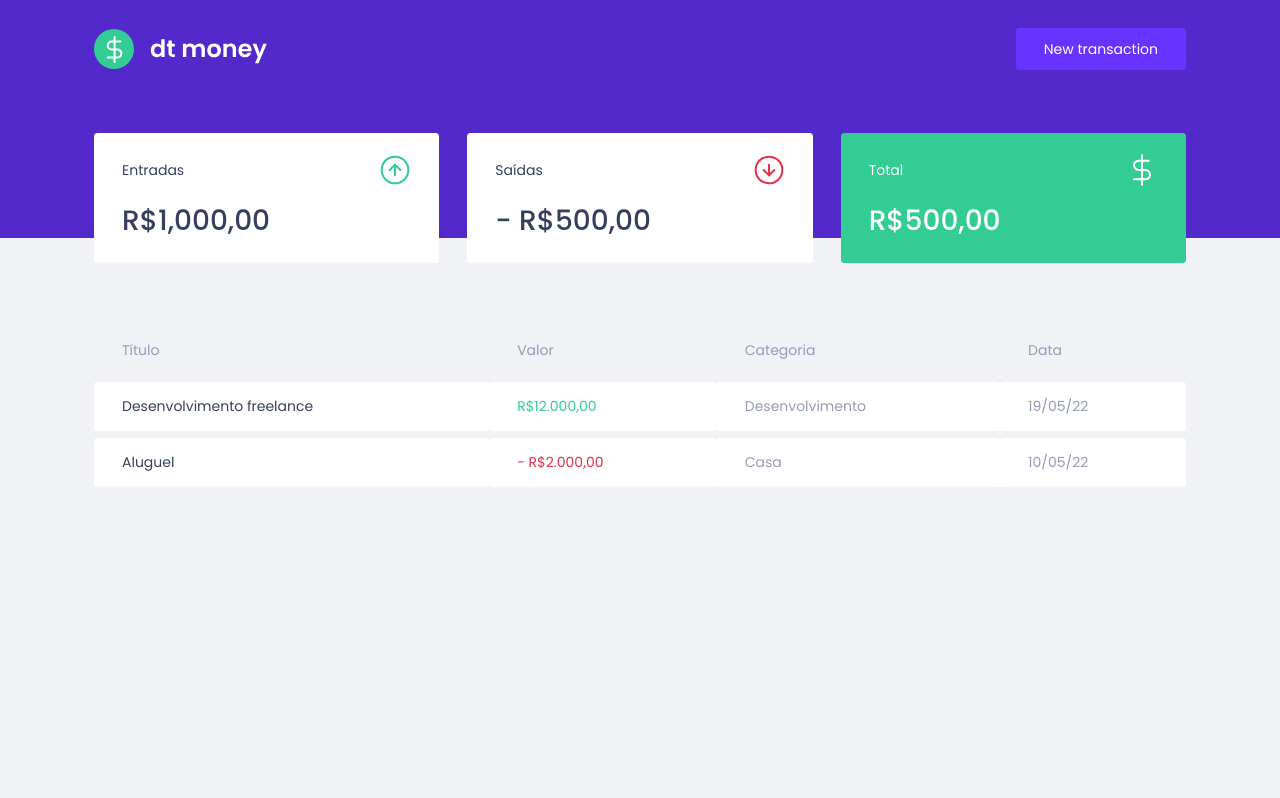
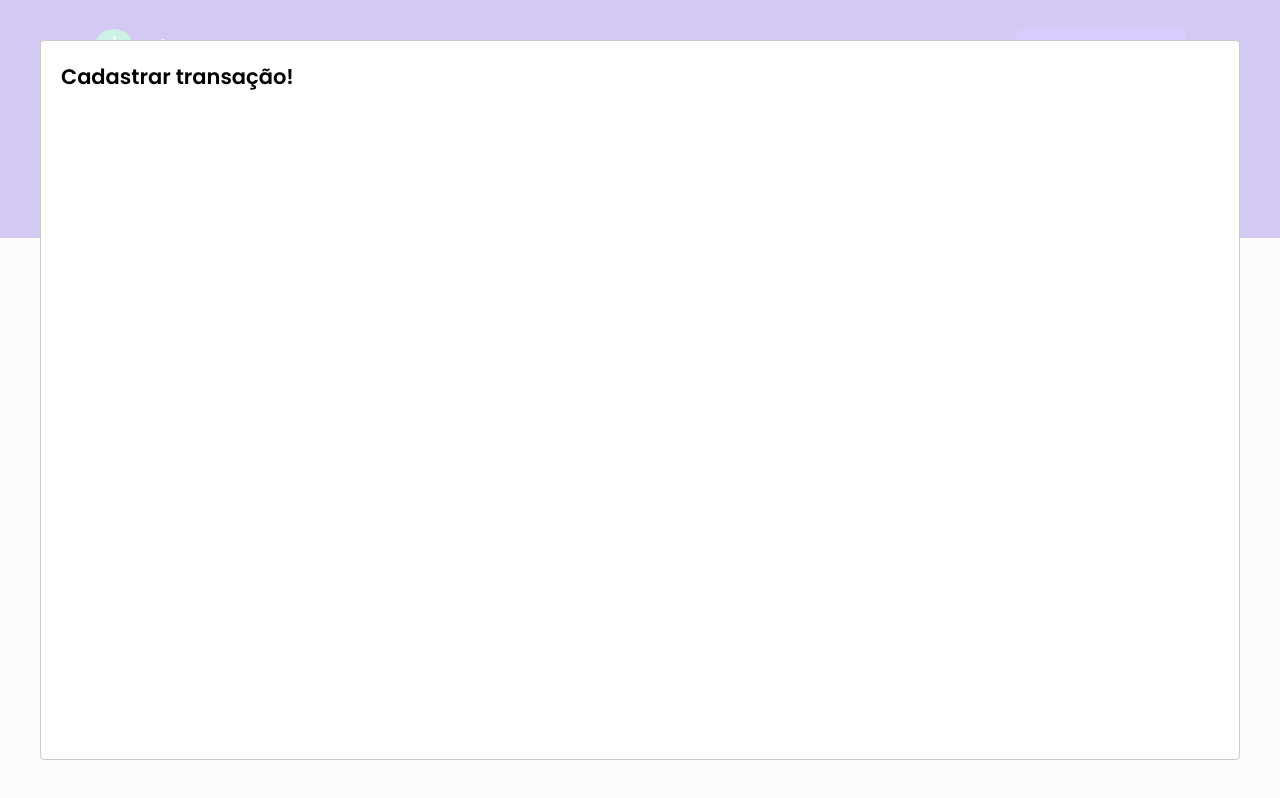
Before and after one commit to dscostat7/platform-money-controller, a React (Create React App) app: page / in a window 1280 px wide. Both pictures are taken after a click on the button "New transaction". Built offline with nearby package versions, Linux system fonts and the light colour scheme; no server answers; what miragejs would draw is missing.

Commit message:
Create and install reactModal

```diff
--- a/package.json
+++ b/package.json
@@ -7,6 +7,7 @@
     "miragejs": "^0.1.44",
     "react": "^18.1.0",
     "react-dom": "^18.1.0",
+    "react-modal": "^3.15.1",
     "react-scripts": "5.0.1",
     "styled-components": "^5.3.5",
     "web-vitals": "^2.1.0"
@@ -19,6 +20,7 @@
     "@types/node": "^16.7.13",
     "@types/react": "^18.0.0",
     "@types/react-dom": "^18.0.0",
+    "@types/react-modal": "^3.13.1",
     "@types/styled-components": "^5.1.25",
     "typescript": "^4.4.2"
   },
--- a/src/components/Header/index.tsx
+++ b/src/components/Header/index.tsx
@@ -1,15 +1,32 @@
+import { useState } from 'react';
+import Modal from 'react-modal';
 import logoImg from '../../assets/logo.svg';
 import { Container, Content } from './styles';
 
 export function Header() {
+
+    const [isNewTransactionModalOpen, setIsNewTransaction] = useState(false);
+
+    function handleOpenTransactionModal() {
+        setIsNewTransaction(true);
+    }
+
+    function handleCloseTransactionModal() {
+        setIsNewTransaction(false);
+    }
+
     return (
         <Container>
             <Content>
 
                 <img src={logoImg} alt="money controller" />
-                <button>
+                <button type="button" onClick={handleOpenTransactionModal}>
                     New transaction
                 </button>
+
+                <Modal isOpen={isNewTransactionModalOpen} onRequestClose={handleCloseTransactionModal}>
+                    <h2>Cadastrar transação!</h2>
+                </Modal>
             </Content>
         </Container>
     )
```
Also changed, not shown: 1 other file (tests, documents, lock files or other folders).
